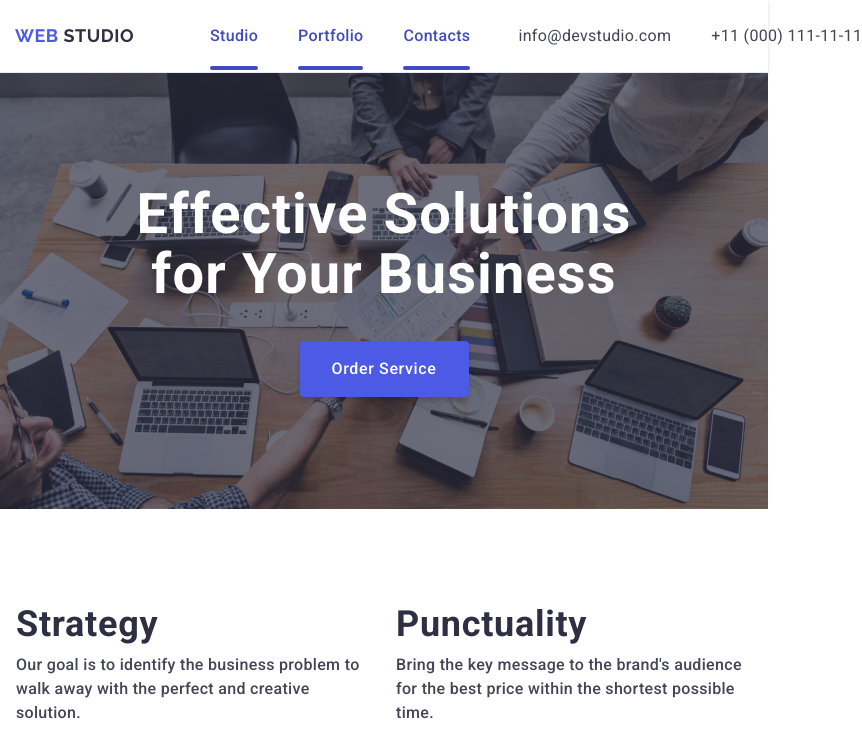
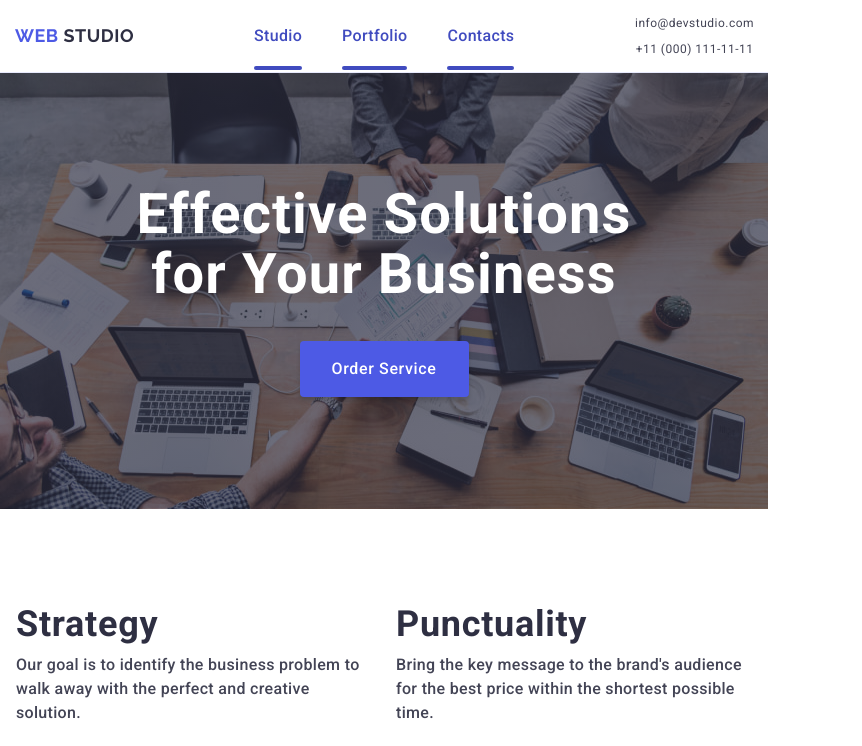
Before and after one commit to RocketReact/goit-markup-hw-06, a website built with Vite: page index.html in a window 768 px wide. Shown: the top 746 px of the page, 862 px wide, since content can reach past the window. Built offline with nearby package versions, Linux system fonts and the light colour scheme.

Commit message:
finish header in tablet

```diff
--- a/css/style.css
+++ b/css/style.css
@@ -402,17 +402,14 @@ img {
 }
 .text-footer {
   text-align: center;
-
 }
 .bottom-logo {
   display: inline-block;
   margin-bottom: 16px;
   margin-right: auto;
-
 }
 .span-second {
   color: var(--lightest-blue);
-
 }
 .footer-paragraph {
   width: 288px;
@@ -795,12 +792,24 @@ img {
   }
   .logo {
     flex-grow: 0;
-    margin-right: 76px;
+    white-space: nowrap;
+    margin-right: 120px
   }
   .list-contacts {
     display: flex;
-    gap: 40px;
+    flex-direction: column;
+    gap: 10px;
+    justify-content: center;
     align-items: center;
+  }
+  .list-contacts-item {
+    font-size: 12px;
+    letter-spacing: 0.04em;
+    margin: -1px;
+  }
+
+  .contacts-info-a {
+    font-size: 12px;
   }
   .menu {
     display: flex;
@@ -942,7 +951,6 @@ img {
   }
   .text-footer {
     text-align: start;
-
   }
   .footer-social {
     display: flex;
@@ -950,7 +958,6 @@ img {
     text-align: start;
     align-self: flex-start;
   }
-
 }
 
 @media (min-width: 768px) and (max-width: 1157px) and (min-resolution: 2dppx) {
@@ -996,6 +1003,7 @@ img {
     font-weight: 500;
     padding: 24px 0;
     gap: 40px;
+
   }
   .banner {
     min-height: 600px;
--- a/index.html
+++ b/index.html
@@ -45,12 +45,12 @@
         </nav>
         <address class="contacts-info">
           <ul class="list-contacts">
-            <li>
+            <li class="list-contacts-item">
               <a href="mailto:info@devstudio.com" class="contacts-info-a">
                 info@devstudio.com
               </a>
             </li>
-            <li>
+            <li class="list-contacts-item">
               <a href="tel:+110001111111" class="contacts-info-a">
                 +11 (000) 111-11-11
               </a>
@@ -432,7 +432,7 @@
     </main>
 
     <footer class="footer">
-      <div class="container row ">
+      <div class="container row">
         <div class="text-footer">
           <a href="./index.html" class="logo bottom-logo">
             Web
```
Lines whose indentation alone changed are shown as unchanged.
